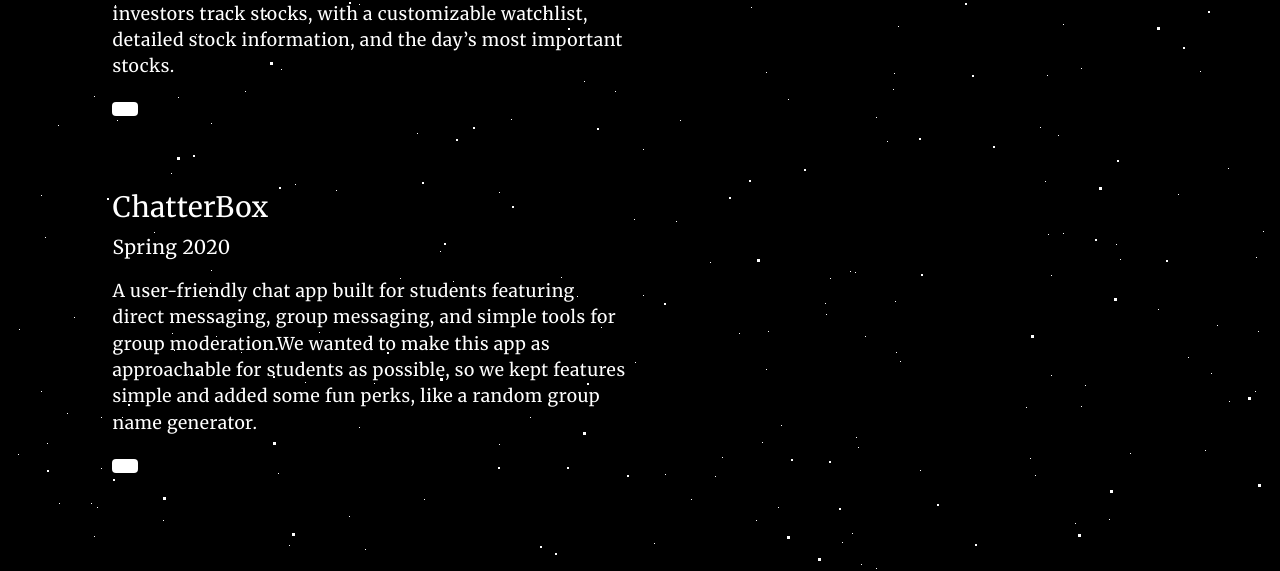
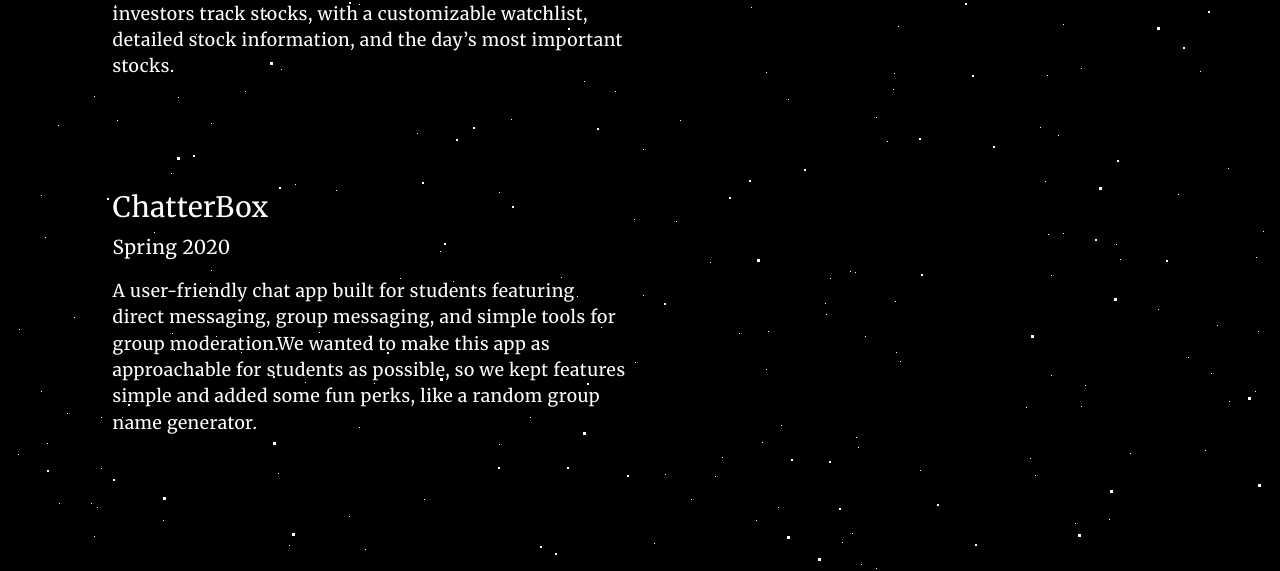
Before and after one commit to raspberri05/personal-website, a Jekyll site: the page built from projects.html, in a window 1280 px wide and 900 px high, scrolled down 670 px. Shown: the part 158-729 px from the top of the window. Built offline with Jekyll 4.4.1, drawn with Linux system fonts in a browser that asks for light colours; nearby versions of some CDN libraries.

Commit message:
fixed liquid issues

```diff
--- a/projects.html
+++ b/projects.html
@@ -12,8 +12,9 @@ permalink: /projects/
       <a class="project-link" href="{{ project.link }}" target="_blank"><h3>{{ project.name }}</h3></a>
       <p>{{ project.date }}</p>
       <p class="project-p">{{ project.description }}</p>
-      <button type="button" class="btn btn-md text"><a class="button_link" href="/{{ project.paper }}" target="_blank">{{ project.papername }}</a></button>
-
+      {% if project.papername == "View chairSense Research Paper" %}
+        <button type="button" class="btn btn-md text"><a class="button_link" href="/{{ project.paper }}" target="_blank">{{ project.papername }}</a></button>
+      {% endif %}
     </div>
 
     <div class="col-md">
```
